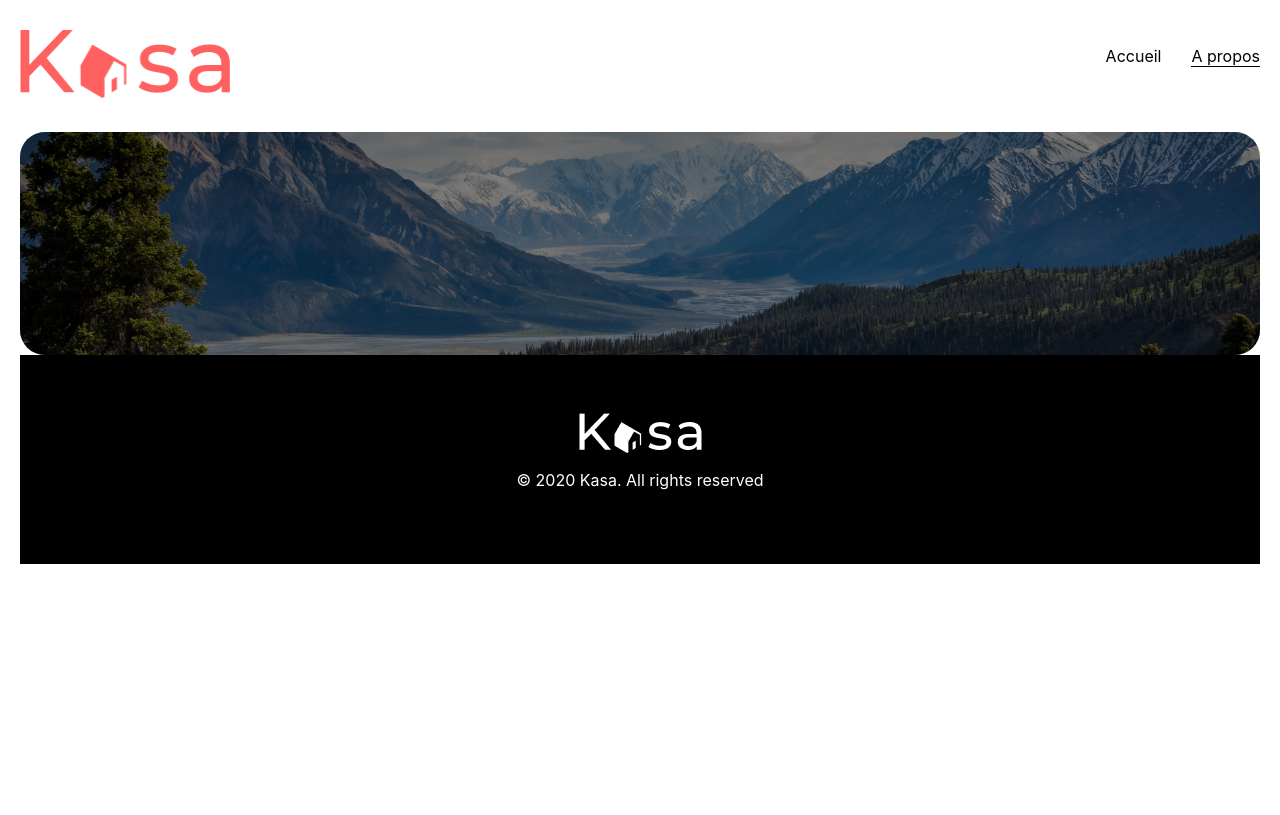
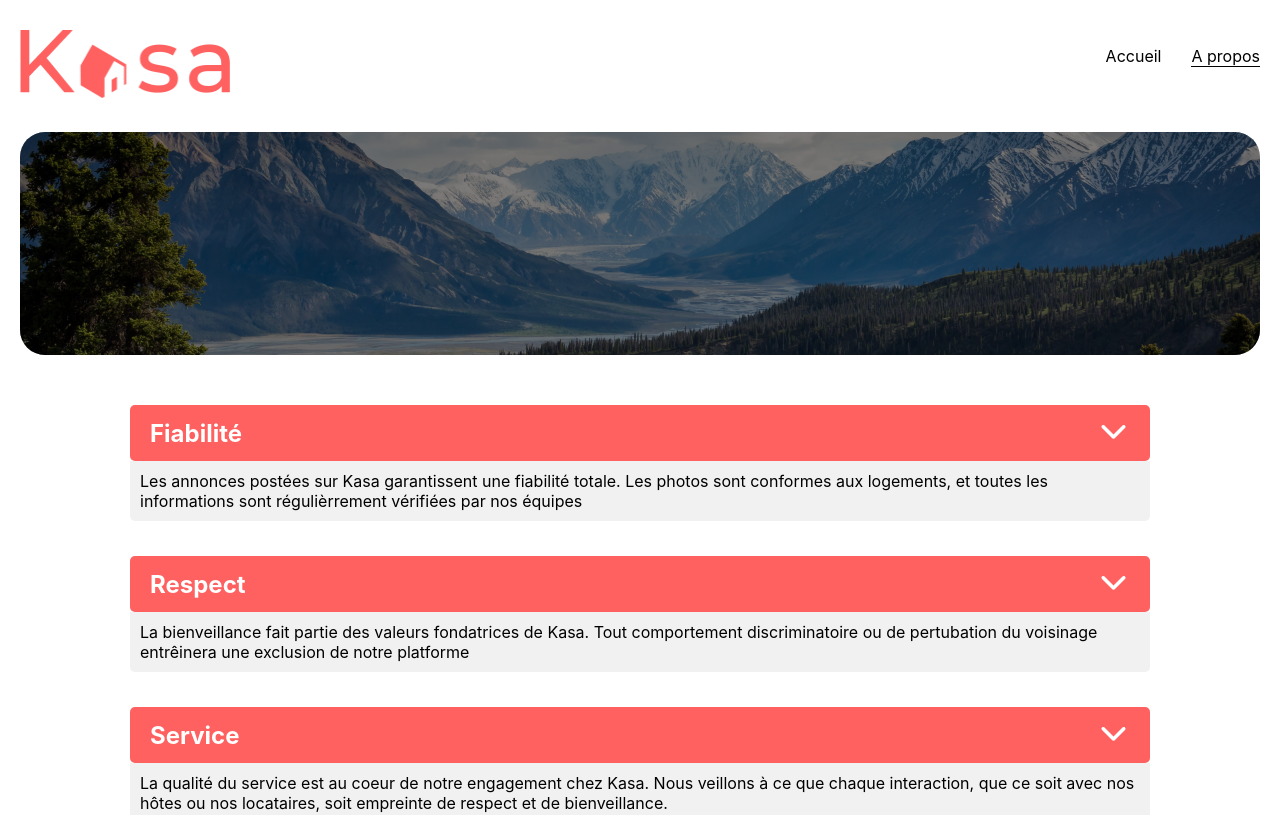
Before and after one commit to gbouly1/kasa-p11, a React (Create React App) app in the folder kasa/: page /about in a window 1280 px wide. Shown: the top 815 px of the page. Built offline with nearby package versions, Linux system fonts and the light colour scheme.

Commit message:
finalisation de la page about

```diff
--- /dev/null
+++ b/kasa/src/components/collapse/Collapse.jsx
@@ -0,0 +1,30 @@
+import React, { useState } from "react";
+import "./collapse.css";
+
+const Collapse = ({ title, description }) => {
+  const [collapsed, setCollpased] = useState(false);
+
+  return (
+    <div className="collapse-wrapper">
+      <div className="collapse-title" onClick={() => setCollpased(!collapsed)}>
+        <h2>{title}</h2>
+        <img
+          src="./arrow.png"
+          alt="fleche de déroulement"
+          className={`collapse-arrow" ${
+            collapsed ? "arrow-inactive" : "arrow-active"
+          }   `}
+        />
+      </div>
+      <div
+        className={`collapse-content ${
+          collapsed ? "content-inactive" : "content-active"
+        }`}
+      >
+        {!collapsed && <p className="collapse-description">{description}</p>}
+      </div>
+    </div>
+  );
+};
+
+export default Collapse;
--- /dev/null
+++ b/kasa/src/components/collapse/collapse.css
@@ -0,0 +1,58 @@
+.collapse-description {
+  color: black;
+  margin: 0;
+}
+
+.collapse-wrapper {
+  max-width: 1020px;
+  width: 100%;
+}
+
+.collapse-title {
+  display: flex;
+  align-items: center;
+  justify-content: space-between;
+  background-color: rgba(255, 96, 96, 1);
+  height: 1rem;
+  padding: 20px;
+  border-radius: 5px;
+}
+
+.collapse-title h2 {
+  color: rgba(255, 255, 255, 1);
+}
+
+.collapse-content {
+  padding: 10px;
+  background-color: rgba(209, 206, 206, 0.289);
+  border-radius: 0 0 5px 5px;
+  transition: all 0.5s ease;
+}
+
+.collapse-arrow {
+  cursor: pointer;
+}
+
+.content-inactive {
+  height: 0;
+  overflow: hidden;
+  padding: 0;
+  opacity: 0;
+}
+
+.content-active {
+  height: 100%;
+  opacity: 1;
+}
+
+.arrow-inactive {
+  cursor: pointer;
+  transition: transform 0.3s ease;
+  transform: rotate(0deg);
+}
+
+.arrow-active {
+  cursor: pointer;
+  transition: transform 0.3s ease;
+  transform: rotate(180deg);
+}
--- a/kasa/src/pages/about/About.jsx
+++ b/kasa/src/pages/about/About.jsx
@@ -1,20 +1,41 @@
-import React from 'react'
-import "./about.css"
-import Banner from '../../components/banner/Banner'
-import homeBannerImage from "../../assets/img/banner-about.png"
+import React from "react";
+import "./about.css";
+import Banner from "../../components/banner/Banner";
+import aboutBannerImage from "../../assets/img/banner-about.png";
+import Collapse from "../../components/collapse/Collapse";
 
 const About = () => {
   return (
     <div className="about-container">
+      <div className="about-hero-banner">
+        <Banner image={aboutBannerImage} />
+        <div className="collapse-container">
+          <Collapse
+            title="Fiabilité"
+            description="Les annonces postées sur Kasa garantissent une fiabilité totale.
+        Les photos sont conformes aux logements, et toutes les informations sont régulièrrement vérifiées par nos équipes"
+          />
+          <Collapse
+            title="Respect"
+            description="La bienveillance fait partie des valeurs fondatrices de Kasa.
+          Tout comportement discriminatoire ou de pertubation du voisinage entrêinera une exclusion de notre platforme"
+          />
+          <Collapse
+            title="Service"
+            description="La qualité du service est au coeur de notre engagement chez Kasa.
+        Nous veillons à ce que chaque interaction, que ce soit avec nos hôtes ou nos locataires, soit empreinte de respect et de bienveillance."
+          />
+          <Collapse
+            title="Sécurité"
+            description="La sécurité est la priorité de Kasa. Aussi bien pour nos hôtes que pour les voyageurs,
+        chaque logement correspond aux critères de sécurité établis par nos services. En laissant une note aussi bien à l'hôte qu'au locataire,
+        cela permet à nos équipes de vérifier que les standards sont bien respectés.
+        Nous organisons également des ateliers sur la sécurité domestique pour nos hôtes."
+          />
+        </div>
+      </div>
+    </div>
+  );
+};
 
-    <div className="about-hero-banner">
-      <Banner
-      image={homeBannerImage} />
-    </div>
-
-
-    </div>
-  )
-}
-
-export default About
+export default About;
--- a/kasa/src/pages/about/about.css
+++ b/kasa/src/pages/about/about.css
@@ -0,0 +1,7 @@
+.collapse-container {
+  display: flex;
+  flex-direction: column;
+  align-items: center;
+  margin: 50px 0 50px 0;
+  gap: 35px;
+}
```
Also changed, not shown: kasa/public/arrow.png (added).
